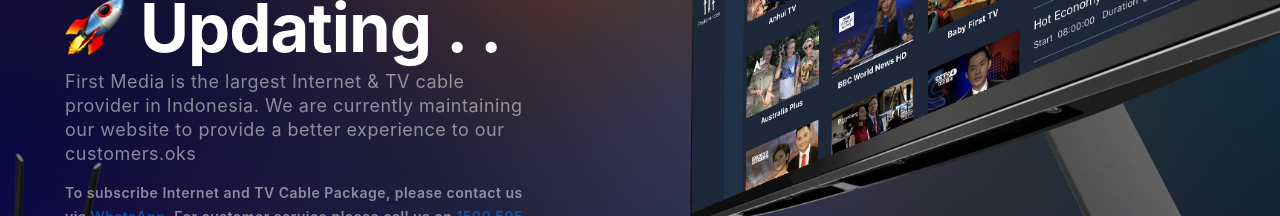
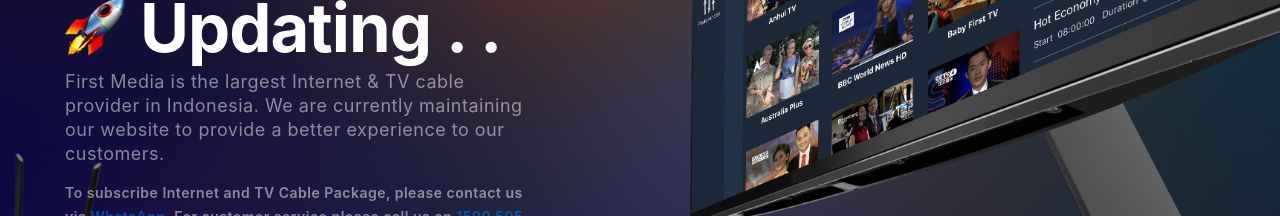
Before and after one commit to tisonmuhammad/maintenance-v3.3, a Next.js app: page / in a window 1280 px wide. Shown: the part 226-442 px from the top of the page. Built offline with nearby package versions, Linux system fonts and the light colour scheme.

Commit message:
revisi atau hapus kata oks 041222

```diff
--- a/pages/index.js
+++ b/pages/index.js
@@ -35,7 +35,7 @@ export default function Home(props) {
                                 <h1 className={`${styles["h1"]} ${styles["heading1"]}`}>
                                     <Image className='emojiRoket' src="/emojiRoket.png" alt="First Media emoji Roket" width={60} height={60} /> {post.heading}
                                 </h1>
-                                <div className='decs1'>{post.subheading}oks</div>
+                                <div className='decs1'>{post.subheading}</div>
                                 <div className='decs2' dangerouslySetInnerHTML={{ __html:post.notif}} />
                             </div>)}
                         </div>
```
